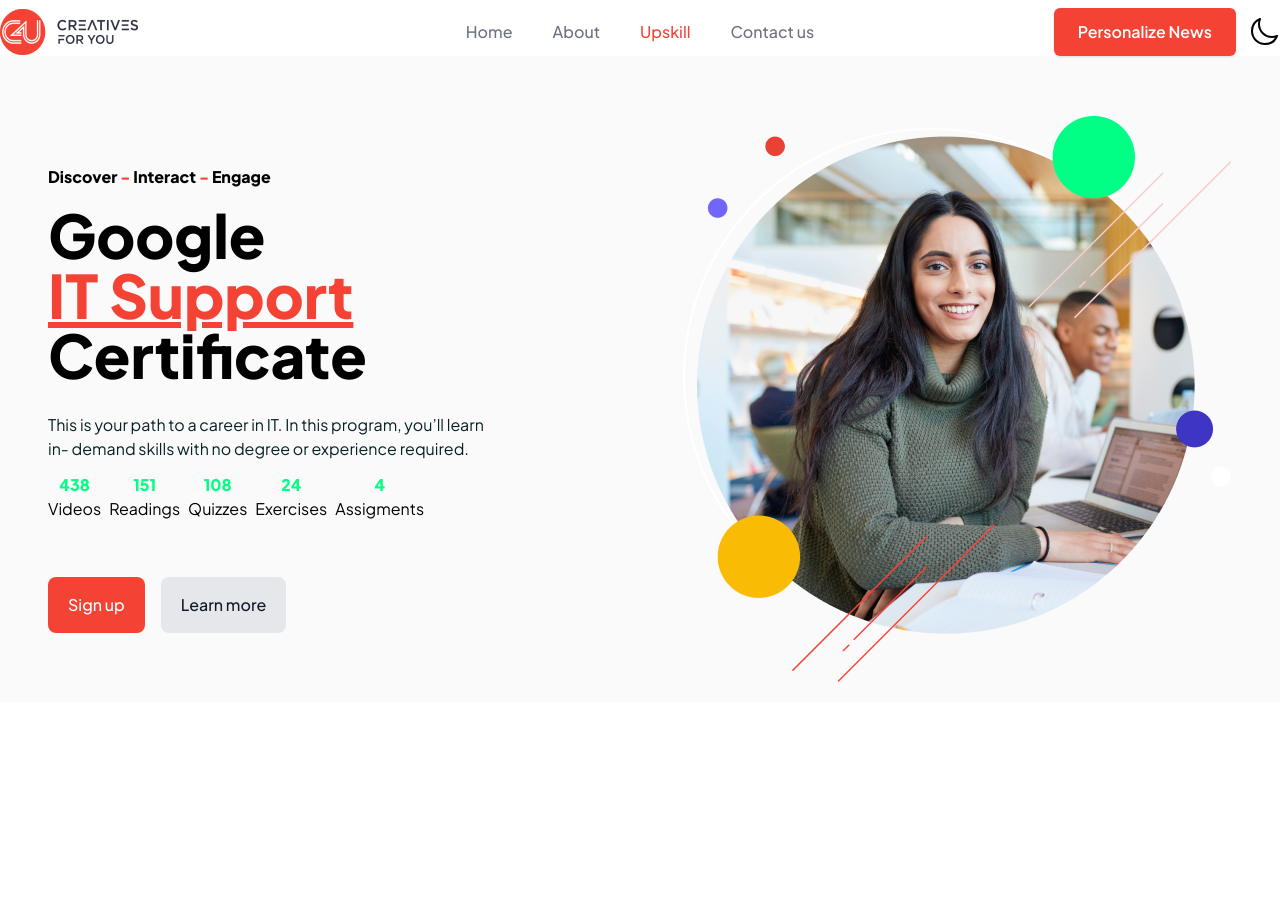
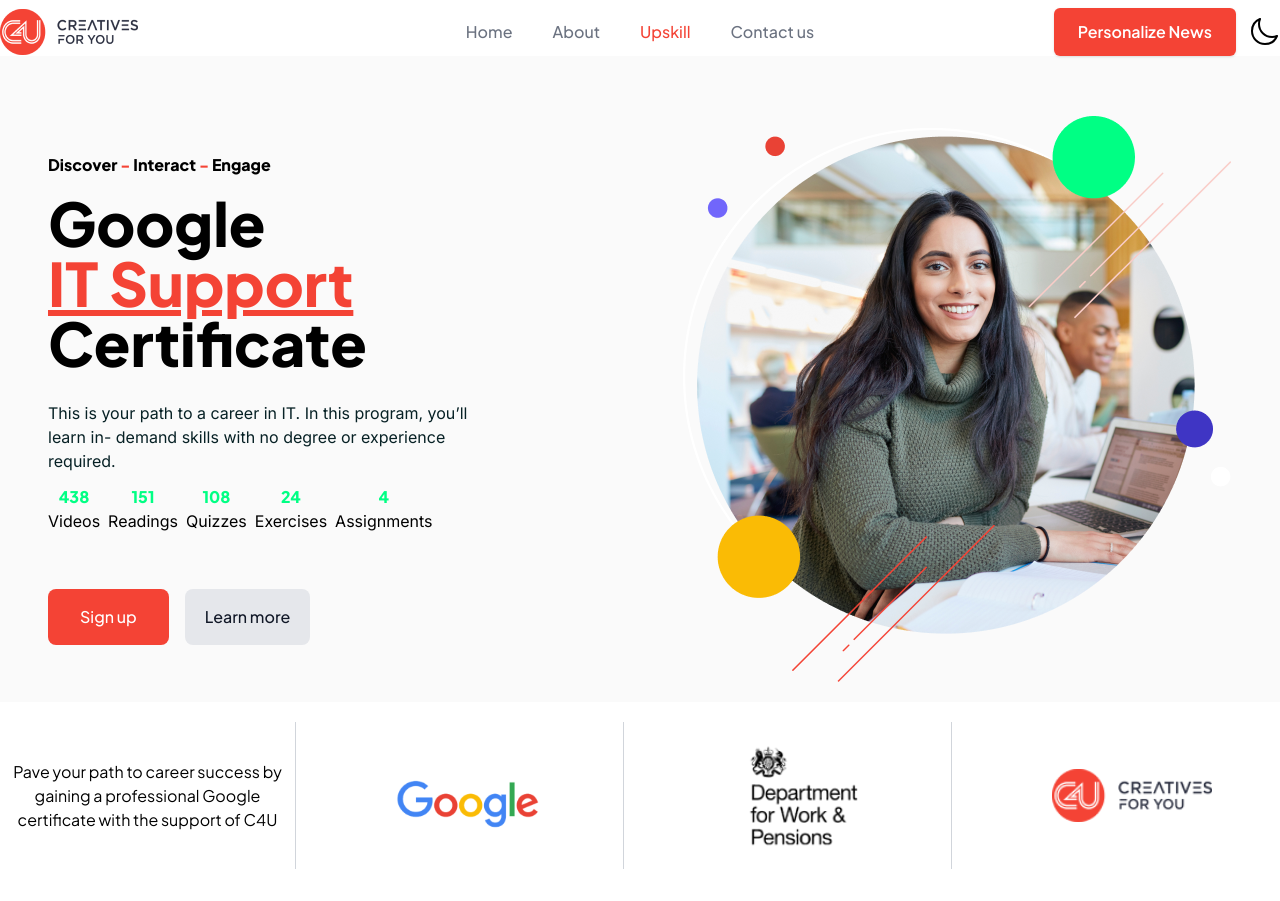
Before and after one commit to withrifat/assainment-3-tainwind-css, a website: page index.html in a window 1280 px wide. Before the commit the page ends 800 px from the top, so only its background shows below. Drawn offline with Linux system fonts and the light colour scheme; a web font is replaced by a local one.

Commit message:
Our connections section

```diff
--- a/index.html
+++ b/index.html
@@ -53,38 +53,41 @@
         <div class="container flex flex-wrap items-center justify-center mx-auto mt-10 md:px-12 md:flex-row">
             <div class="mb-14 lg:mb-0 lg:w-1/2">
                 <h3 class="text-bold text-center lg:text-left font-black">Discover <span class="text-[#F44335]">-</span> Interact <span class="text-[#F44335]">-</span> Engage </h3>
-                <h1 class="py-3 my-1 mb-4 text-4xl md:text-6xl font-black sm:text-2xl font-sans text-left md:text-left">
-                    Google <br>
-               <span class="text-[#F44335] underline ">IT Support </span><br> Certificate
-                </h1>
-                <p class="max-w-xl my-3 text-center text-[#072125] lg:text-left lg:max-w-md">
+                <div class="container mx-auto md:mx-0">
+                    <h1 class="py-3 my-1 mb-4 text-4xl md:text-6xl font-black sm:text-2xl font-sans text-center md:text-left">
+                        Google <br>
+                        <span class="text-[#F44335] underline">IT Support </span><br> Certificate
+                    </h1>
+                </div>
+                <p class="font-inter max-w-xl my-3 text-center text-[#072125] lg:text-left lg:max-w-md">
                     This is your path to a career in IT. In this program, you’ll learn in- demand skills with no degree or experience required.
                 </p>
-                <div class="flex lg:flex-row gap-2">
-                    <div class="align-center h-30 w-30  ">
+                <div class="flex lg:flex-row gap-2 ">
+                    <div class="align-center h-30 w-30">
                         <h1 class="text-[#00FF84] text-bold text-center font-black">438</h1>
-                        <p class="text-center font-">Videos </p>
+                        <p class="text-center font-inter">Videos </p>
                     </div>
-                    <div class="align-center h-30 w-30  ">
+                    <div class="align-center h-30 w-30">
                         <h1 class="text-[#00FF84] text-bold text-center font-black">151</h1>
-                        <p class="text-center">Readings </p>
+                        <p class="text-center font-inter">Readings </p>
                     </div>
-                    <div class="align-center h-30 w-30  ">
+                    <div class="align-center h-30 w-30">
                         <h1 class="text-[#00FF84] text-bold text-center font-black">108</h1>
-                        <p class="text-center">Quizzes </p>
+                        <p class="text-center font-inter">Quizzes </p>
                     </div>
-                    <div class="align-center h-30 w-30  ">
+                    <div class="align-center h-30 w-30">
                         <h1 class="text-[#00FF84] text-bold text-center font-black">24</h1>
-                        <p class="text-center"> Exercises </p>
+                        <p class="text-center font-inter">Exercises </p>
                     </div>
-                    <div class="align-center h-30 w-30  ">
+                    <div class="align-center h-30 w-30">
                         <h1 class="text-[#00FF84] text-bold text-center font-black">4</h1>
-                        <p class="text-center">Assigments  </p>
+                        <p class="text-center font-inter">Assignments </p>
                     </div>
                 </div>
+                <!-- buttons -->
                 <div class="flex justify-center mt-14 lg:justify-start">
-                    <button type="button" class="text-white bg-[#F44335] font-medium rounded-lg text-md px-5 py-4 text-center hover:bg-indigo-700 hover:drop-shadow-md transition duration-300 ease-in-out">Sign up</button>
-                    <button type="button" class="text-gray-900 bg-gray-200 font-medium rounded-lg px-5 py-4 text-center ml-4 md:mr-0 hover:bg-gray-300 hover:drop-shadow-md focus:bg-indigo-600 transition duration-300 ease-in-out">Learn more</button>
+                    <button type="button" class="text-white bg-[#F44335] font-medium rounded-lg text-md px-8 py-4 text-center hover:bg-[#F44335] hover:drop-shadow-md transition duration-300 ease-in-out">Sign up</button>
+                    <button type="button" class="text-gray-900 bg-gray-200 font-medium rounded-lg px-5 py-4 text-center ml-4 md:mr-0 hover:bg-gray-300 hover:drop-shadow-md focus:bg-gray-500 transition duration-300 ease-in-out">Learn more</button>
                 </div>
             </div>
             <div class="lg:w-1/2">
@@ -92,7 +95,25 @@
             </div>
         </div>
     </section>
-
+<!-- our connections -->
+<section class="container grid grid-cols-12 mx-auto mb-8 gap-8 md:px-0 px-2 pt-5">
+<!-- First div with a paragraph -->
+<div class="col-span-12 md:col-span-3 flex items-center justify-center md:border-r lg:border-r border-gray-300">
+    <p class="text-center flex items-center justify-center h-full">Pave your path to career success by gaining a professional Google certificate with the support of C4U</p>
+</div>
+<!-- Second div with an image -->
+<div class="col-span-12 md:col-span-3 flex items-center justify-center md:border-r lg:border-r border-gray-300">
+    <img src="img/Google.png" alt="Image 1" class="w-40 h-auto">
+</div>
+<!-- Third div with an image -->
+<div class="col-span-12 md:col-span-3 flex items-center justify-center md:border-r lg:border-r border-gray-300">
+    <img src="img/Work & Pensions.png" alt="Image 2" class="w-40 h-auto">
+</div>
+    <!-- Fourth div with an image -->
+    <div class="col-span-12 md:col-span-3 flex items-center justify-center">
+        <img src="img/logo.png" alt="Image 3" class="w-40 h-auto">
+    </div>
+</section>
 
 </body>
 </html>
--- a/tailwind.config.js
+++ b/tailwind.config.js
@@ -5,6 +5,7 @@
     extend: {
       fontFamily: {
         sans: ['"Plus Jakarta Sans"', 'sans-serif'],
+        inter: ['"Inter"', 'serif'], // Added Inter font here
       },
     },
   },
```
Also changed, not shown: img/Google.png (added), src/output.css.
